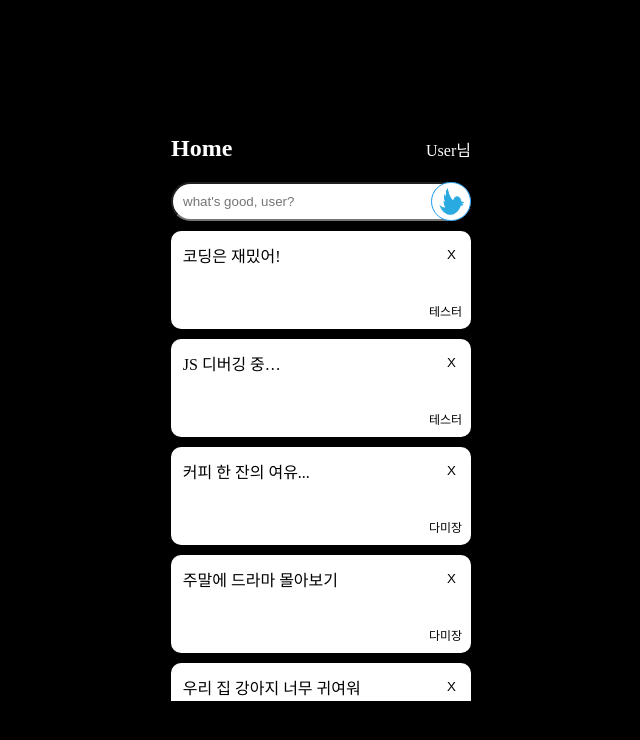
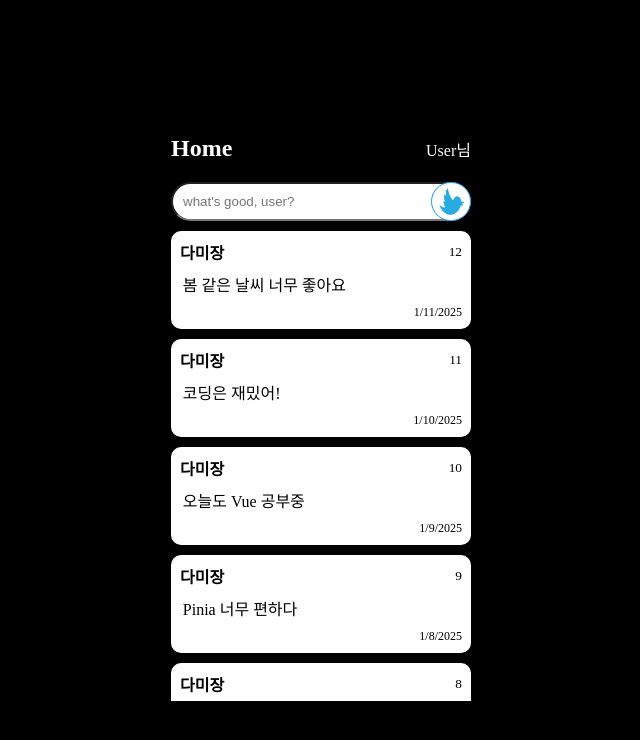
Before and after one commit to yein0528/clone-x-frontend, a Vue app: page /main in a window 1280 px wide. Shown: the top 740 px of the page, without its empty margins (319-959 px from the left). Built offline with nearby package versions, Linux system fonts and the light colour scheme.

Commit message:
#7 Pinia로 유저, 피드 관리하기

```diff
--- a/package.json
+++ b/package.json
@@ -9,6 +9,7 @@
   },
   "dependencies": {
     "core-js": "^3.8.3",
+    "pinia": "^3.0.4",
     "vue": "^3.2.13",
     "vue-router": "4"
   },
--- a/src/components/FeedList.vue
+++ b/src/components/FeedList.vue
@@ -1,100 +1,36 @@
 <template>
   <div class="feed-list-container">
-    <div class="feed-container" v-for="feed in feedList" :key="feed.id">
+    <div v-for="feed in feedStore.feedData" :key="feed.id" class="feed-container">
       <div class="feed-header">
-        <div class="feed-content">{{ feed.content }}</div>
-        <button class="feed-delete-button">X</button>
+        <strong>{{ feed.user.name }}</strong>
+        <small>{{ feed.id }}</small>
       </div>
-      <div class="feed-name">{{ feed.user.name }}</div>
+
+      <div class="feed-content">
+        {{ feed.content }}
+      </div>
+
+      <div class="feed-name">
+        {{ new Date(feed.created_at).toLocaleDateString() }}
+      </div>
     </div>
   </div>
 </template>
 
+
 <script>
-const testData = [
-  {
-    id: 11,
-    content: "코딩은 재밌어!",
-    user: {
-      id: 12,
-      name: "테스터",
-    },
-  },
-  {
-    id: 10,
-    content: "JS 디버깅 중…",
-    user: {
-      id: 12,
-      name: "테스터",
-    },
-  },
-  {
-    id: 9,
-    content: "커피 한 잔의 여유...",
-    user: {
-      id: 13,
-      name: "다미장",
-    },
-  },
-  {
-    id: 6,
-    content: "주말에 드라마 몰아보기",
-    user: {
-      id: 13,
-      name: "다미장",
-    },
-  },
-  {
-    id: 5,
-    content: "우리 집 강아지 너무 귀여워",
-    user: {
-      id: 13,
-      name: "다미장",
-    },
-  },
-  {
-    id: 4,
-    content: "2025년에는 꼭 운동한다!",
-    user: {
-      id: 11,
-      name: "user",
-    },
-  },
-  {
-    id: 3,
-    content: "디버깅만 몇 시간째…",
-    user: {
-      id: 11,
-      name: "user",
-    },
-  },
-  {
-    id: 2,
-    content: "아침 커피로 하루 시작",
-    user: {
-      id: 11,
-      name: "user",
-    },
-  },
-  {
-    id: 1,
-    content: "오늘도 멋진 하루 되세요!",
-    user: {
-      id: 11,
-      name: "user",
-    },
-  },
-];
+import { useFeedStore } from '@/store/feed';
+
 
 export default {
   name: "FeedList",
   data() {
     return {
-      feedList: [],
+      feedStore: useFeedStore(),
     }
   },
   created() {
-    this.feedList = testData;
+    this.feedStore.setInitialFeeds();
   }
 };
 </script>
--- a/src/main.js
+++ b/src/main.js
@@ -1,9 +1,10 @@
 import { createApp } from 'vue'
 import App from './App.vue'
 import router from './router'
+import { createPinia } from 'pinia'
 
-
+const pinia = createPinia()
 const app = createApp(App)
 app.use(router)
-
+app.use(pinia)
 app.mount('#app')
--- /dev/null
+++ b/src/store/feed.js
@@ -0,0 +1,104 @@
+import { defineStore } from "pinia";
+
+export const useFeedStore = defineStore("feedStore", {
+  state: () => ({
+    feedData: [],
+  }),
+
+  actions: {
+    setInitialFeeds() {
+      this.feedData = [
+        {
+          id: 12,
+          content: "봄 같은 날씨 너무 좋아요",
+          created_at: "2025-01-11T07:41:56.000Z",
+          user: {
+            id: 13,
+            name: "다미장",
+          },
+        },
+        {
+          id: 11,
+          content: "코딩은 재밌어!",
+          created_at: "2025-01-10T10:00:00.000Z",
+          user: {
+            id: 13,
+            name: "다미장",
+          },
+        },
+        {
+          id: 10,
+          content: "오늘도 Vue 공부중",
+          created_at: "2025-01-09T10:00:00.000Z",
+          user: {
+            id: 13,
+            name: "다미장",
+          },
+        },
+        {
+          id: 9,
+          content: "Pinia 너무 편하다",
+          created_at: "2025-01-08T10:00:00.000Z",
+          user: {
+            id: 13,
+            name: "다미장",
+          },
+        },
+        {
+          id: 8,
+          content: "Store로 상태관리 성공",
+          created_at: "2025-01-07T10:00:00.000Z",
+          user: {
+            id: 13,
+            name: "다미장",
+          },
+        },
+        {
+          id: 7,
+          content: "컴포넌트 분리 완료",
+          created_at: "2025-01-06T10:00:00.000Z",
+          user: {
+            id: 13,
+            name: "다미장",
+          },
+        },
+        {
+          id: 6,
+          content: "Vue 재밌다",
+          created_at: "2025-01-05T10:00:00.000Z",
+          user: {
+            id: 13,
+            name: "다미장",
+          },
+        },
+        {
+          id: 5,
+          content: "Frontend 공부 중",
+          created_at: "2025-01-04T10:00:00.000Z",
+          user: {
+            id: 13,
+            name: "다미장",
+          },
+        },
+        {
+          id: 4,
+          content: "오늘 과제 완료",
+          created_at: "2025-01-03T10:00:00.000Z",
+          user: {
+            id: 13,
+            name: "다미장",
+          },
+        },
+        {
+          id: 3,
+          content: "Pinia devtool 확인!",
+          created_at: "2025-01-02T10:00:00.000Z",
+          user: {
+            id: 13,
+            name: "다미장",
+          },
+        },
+      ];
+    },
+  },
+});
--- /dev/null
+++ b/src/store/fruit.js
@@ -0,0 +1,26 @@
+import { defineStore } from 'pinia'
+
+export const useFruitStore = defineStore('fruit', {
+  state: () => ({
+    fruitList: [
+      { id: 1, name: "Apple" },
+      { id: 2, name: "Banana" },
+      { id: 3, name: "Orange" },
+      { id: 4, name: "Data" },
+      { id: 5, name: "Elderberry" },
+    ]
+  }),
+  getters: {
+    getFruitListLength: (state) => state.fruitList.length,
+    getFruitByNameWithA: (state) => state.fruitList.filter(fruit => fruit.name.includes('a'))
+
+  },
+  actions: {
+    removeFirstItem() {
+      this.fruitList.shift()
+    },
+    removeLastItem() {
+      this.fruitList.pop()
+    }
+  }
+})
--- /dev/null
+++ b/src/store/user.js
@@ -0,0 +1,13 @@
+import { defineStore } from "pinia";
+
+export const useUserStore = defineStore("userStore", {
+  state: () => ({
+    name: "다미장",
+    id: 13,
+    email: "dm@dm.com",
+  }),
+
+  getters: {
+    placeholder: (state) => `what's good, ${state.name}?`,
+  },
+});
--- a/src/views/DemoPage.vue
+++ b/src/views/DemoPage.vue
@@ -1,39 +1,26 @@
 <template>
   <div>
-    <button @click="removeFirstItem">Remove First Item</button>
-    <button @click="removeLastItem">Remove Last Item</button>
+    <button @click="fruitStore.removeFirstItem">Remove First Item</button>
+    <button @click="fruitStore.removeLastItem">Remove Last Item</button>
     <ul>
-      <ItemComponent v-for="(item, index) in items" :key="index" :item="item" />
+      <ItemComponent v-for="item in fruitStore.fruitList" :key="item.id" :item="item" />
     </ul>
+    <div>getFruitListLength: {{ fruitStore.getFruitListLength }}</div>
+    <div>getFruitByNameWithA: {{ fruitStore.getFruitByNameWithA }}</div>
   </div>
 </template>
 
 <script>
 import ItemComponent from '@/components/ItemComponent.vue';
+import { useFruitStore } from '@/store/fruit';
 export default {
   name: "DemoPage",
   components: { ItemComponent },
   data() {
     return {
-      items: [
-        { id: 1, name: "Apple" },
-        { id: 2, name: "Banana" },
-        { id: 3, name: "Orange" },
-        { id: 4, name: "Data" },
-        { id: 5, name: "Elderberry" },
-      ],
-
+      fruitStore: useFruitStore()
     };
   },
-  methods: {
-    removeFirstItem() {
-      this.items.shift();
-    },
-    removeLastItem() {
-      this.items.pop();
-    },
+};
 
-  },
-
-};
 </script>>
--- a/src/views/MainPage.vue
+++ b/src/views/MainPage.vue
@@ -12,9 +12,15 @@
 <script>
 import TweetBar from '@/components/TweetBar.vue';
 import FeedList from '@/components/FeedList.vue';
+import { useUserStore } from '@/store/user';
 export default {
   name: "MainPage",
   components: { TweetBar, FeedList },
+  data() {
+    return {
+      userStore: useUserStore(),
+    };
+  },
 
 };
 </script>
```
Also changed, not shown: 1 other file (tests, documents, lock files or other folders).
